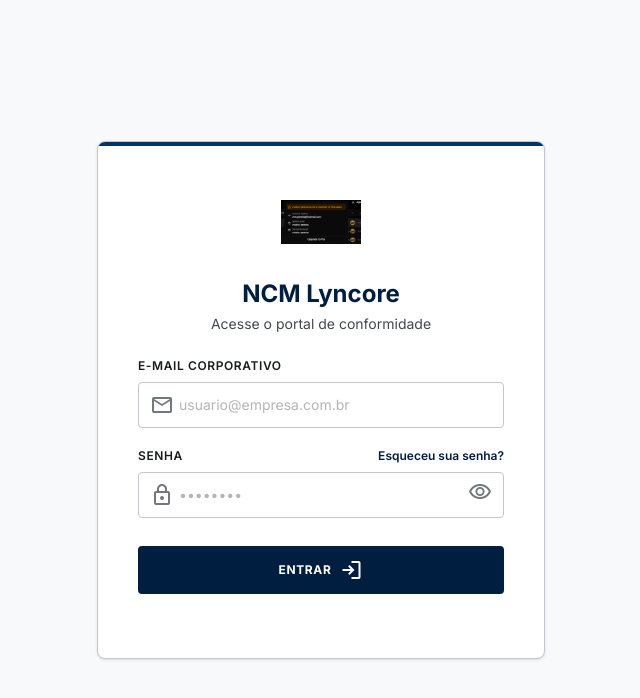
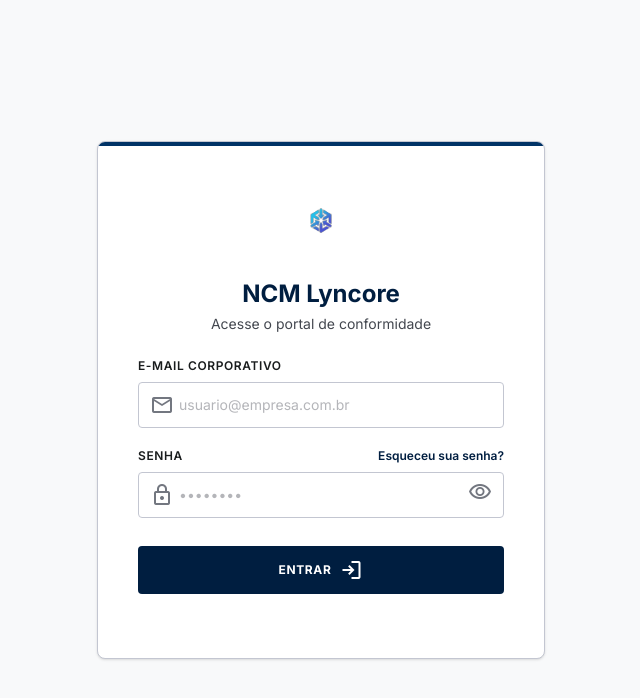
Before and after one commit to lyncoredesenvolvimento/ncm, a Next.js app: page / in a window 1280 px wide. Shown: the top 698 px of the page, without its empty margins (319-959 px from the left). Built offline with nearby package versions, Linux system fonts and the light colour scheme; no server answers.

Commit message:
design: replace logo png with corporate logo svg update layout references

```diff
--- a/app/dashboard/layout.tsx
+++ b/app/dashboard/layout.tsx
@@ -53,7 +53,7 @@
       {/* Mobile Top Navigation (Visible on lg-) */}
       <nav className="lg:hidden bg-surface-container-lowest flex justify-between items-center w-full px-margin-mobile h-16 fixed top-0 z-50 border-b border-outline-variant">
         <div className="flex items-center gap-2">
-          <img src="/logo.png" alt="Lyncore Logo" className="w-7 h-7 object-contain" />
+          <img src="/logo.svg" alt="Lyncore Logo" className="w-7 h-7 object-contain" />
           <span className="font-sans text-sm font-bold text-primary">NCM Lyncore</span>
         </div>
         <div className="flex items-center gap-2">
@@ -78,7 +78,7 @@
         {/* Header */}
         <div className="p-5 border-b border-outline-variant flex items-center gap-3">
           <div className="w-12 h-12 flex items-center justify-center">
-            <img src="/logo.png" alt="Lyncore Logo" className="w-full h-full object-contain" />
+            <img src="/logo.svg" alt="Lyncore Logo" className="w-full h-full object-contain" />
           </div>
           <div>
             <h1 className="font-sans text-sm font-extrabold text-primary">NCM Lyncore</h1>
--- a/app/page.tsx
+++ b/app/page.tsx
@@ -104,7 +104,7 @@
         {/* Header / Logo Area */}
         <div className="flex flex-col items-center mb-6">
           <div className="w-20 h-20 flex items-center justify-center mb-4">
-            <img src="/logo.png" alt="Lyncore Logo" className="w-full h-full object-contain" />
+            <img src="/logo.svg" alt="Lyncore Logo" className="w-full h-full object-contain" />
           </div>
           <h1 className="font-sans text-2xl font-bold text-primary text-center">NCM Lyncore</h1>
           <p className="font-sans text-sm text-on-surface-variant text-center mt-1">
```
Also changed, not shown: public/logo.svg (added).
